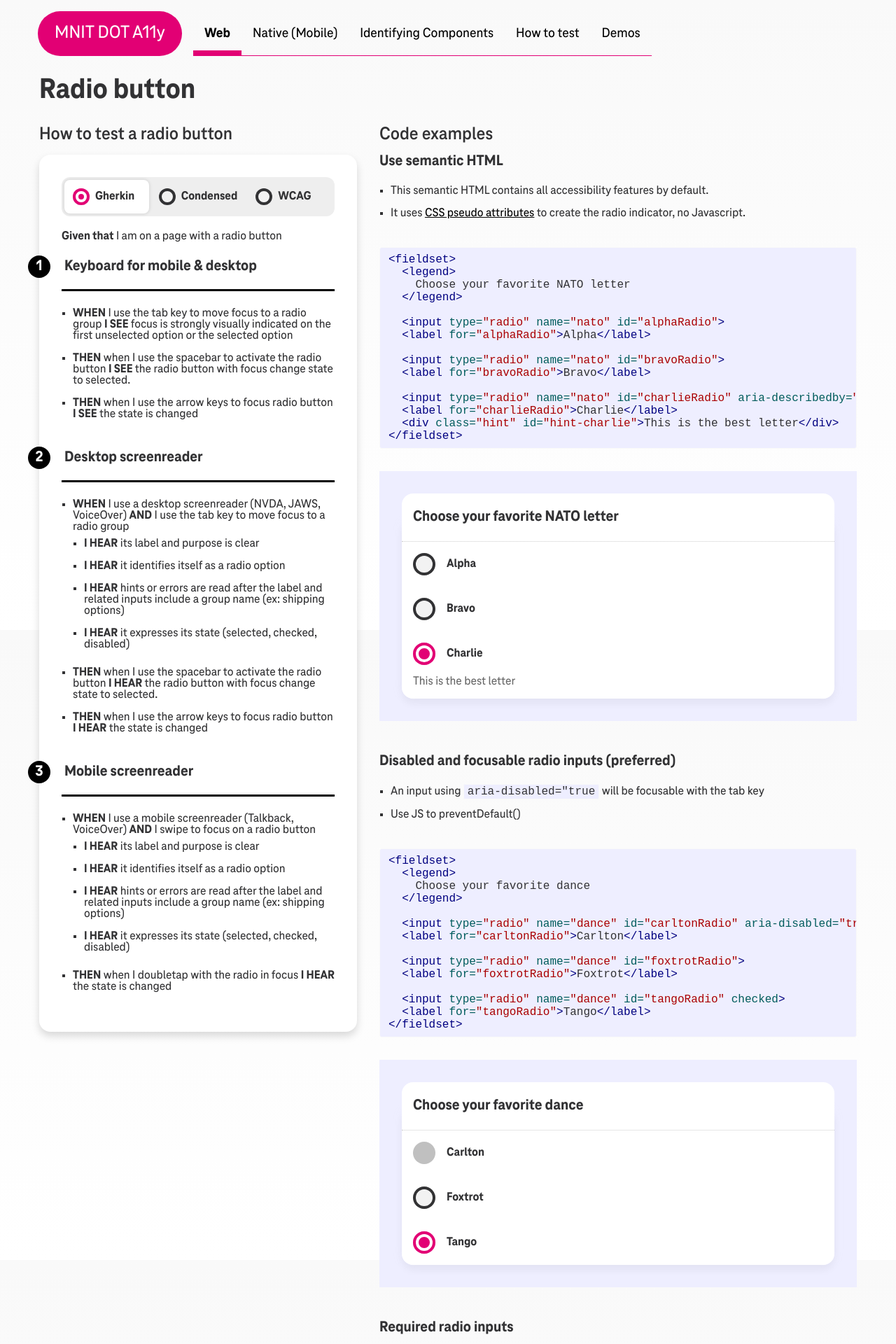
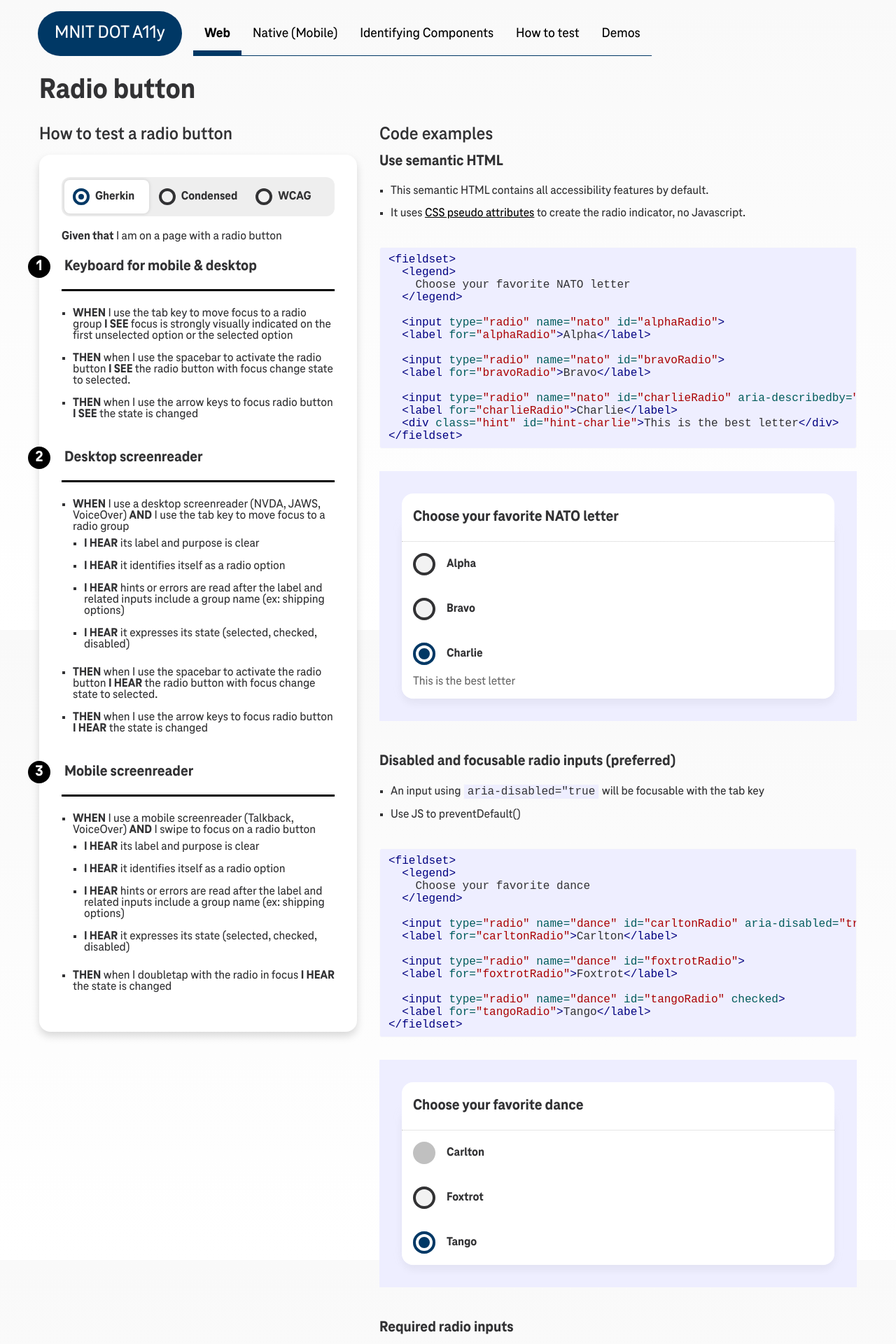
Before and after one commit to MNIT-DOT-a11y/mnit-dot-a11y.github.io, a Jekyll site: the page built from _checklist-web/radio.md, in a window 1280 px wide. Shown: the top 1920 px of the page at 70% size. Built offline with Jekyll 4.4.1, drawn with Linux system fonts in a browser that asks for light colours.

Commit message:
Tweak header theme and favicon.

```diff
--- a/_includes/head.html
+++ b/_includes/head.html
@@ -2,18 +2,10 @@
   <meta charset="utf-8">
   <meta http-equiv="X-UA-Compatible" content="IE=edge">
   <meta name="viewport" content="width=device-width, initial-scale=1">
-  <meta environment="{{ jekyll.environment }}">
-  <link rel="apple-touch-icon" sizes="180x180" href="{{ site.url }}/assets/favicon/apple-touch-icon.png">
-  <link rel="icon" type="image/png" sizes="32x32" href="{{ site.url }}/assets/favicon/favicon-32x32.png">
-  <link rel="icon" type="image/png" sizes="16x16" href="{{ site.url }}/assets/favicon/favicon-16x16.png">
-  <!-- <link rel="manifest" href="{{ site.url }}/assets/favicon/site.webmanifest" crossorigin="use-credentials"> -->
-  <link rel="mask-icon" href="{{ site.url }}/assets/favicon/safari-pinned-tab.svg" color="#5bbad5">
-  <link rel="shortcut icon" href="{{ site.url }}/assets/favicon/favicon.ico">
-  <meta name="msapplication-TileColor" content="#da532c">
-  <meta name="msapplication-config" content="{{ site.url }}/assets/favicon/browserconfig.xml">
-  <meta property="og:image" content="{{ site.url }}/assets/favicon/og-preview.png"/>
+  <link rel="shortcut  icon" href="{{ site.url }}/assets/favicon/favicon.png">
+  <meta property="og:image" content="{{ site.url }}/assets/favicon/favicon.png"/>
   <meta name="twitter:image" content="{{ site.url }}/assets/favicon/og-preview.png">
-  <meta name="theme-color" content="#e20074">
+  <meta name="theme-color" content="#003865">
 
   <title>
     {% assign page_title = page.seoTitle %}
@@ -22,7 +14,7 @@
     - {{ site.title }}
   </title>
   {% seo title=false description=false %}
-  {% if site.url == "https://www.magentaa11y.com" %}
+  {% if site.url == "https://mnit-a11y.github.io/" %}
     <link rel="stylesheet" href="{{ site.baseurl }}/assets/main.css?{{site.time | date: '%s'}}">
   {% else %}
     <link rel="stylesheet" href="{{ site.baseurl }}/assets/main-dev.css?{{site.time | date: '%s'}}">
--- a/assets/main-dev.scss
+++ b/assets/main-dev.scss
@@ -2,6 +2,6 @@
 # Only the main Sass file needs front matter (the dashes are enough)
 ---
 $baseUrl: "";
-$color-brand-primary: #e20074; //Magenta
+$color-brand-primary: #003865; //MInnesota blue
 //$color-brand-primary: #262626; //gray
 @import "styles";
```
